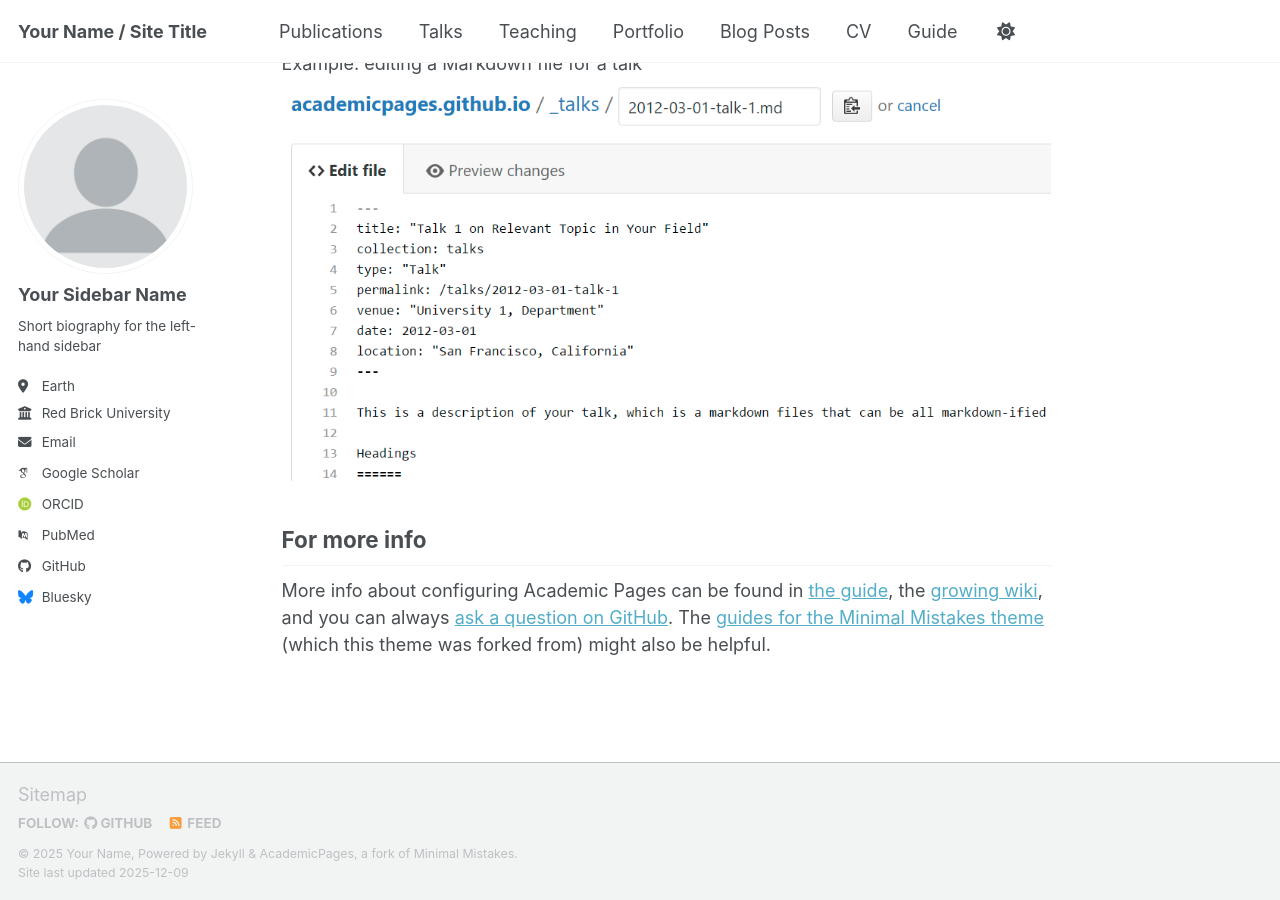
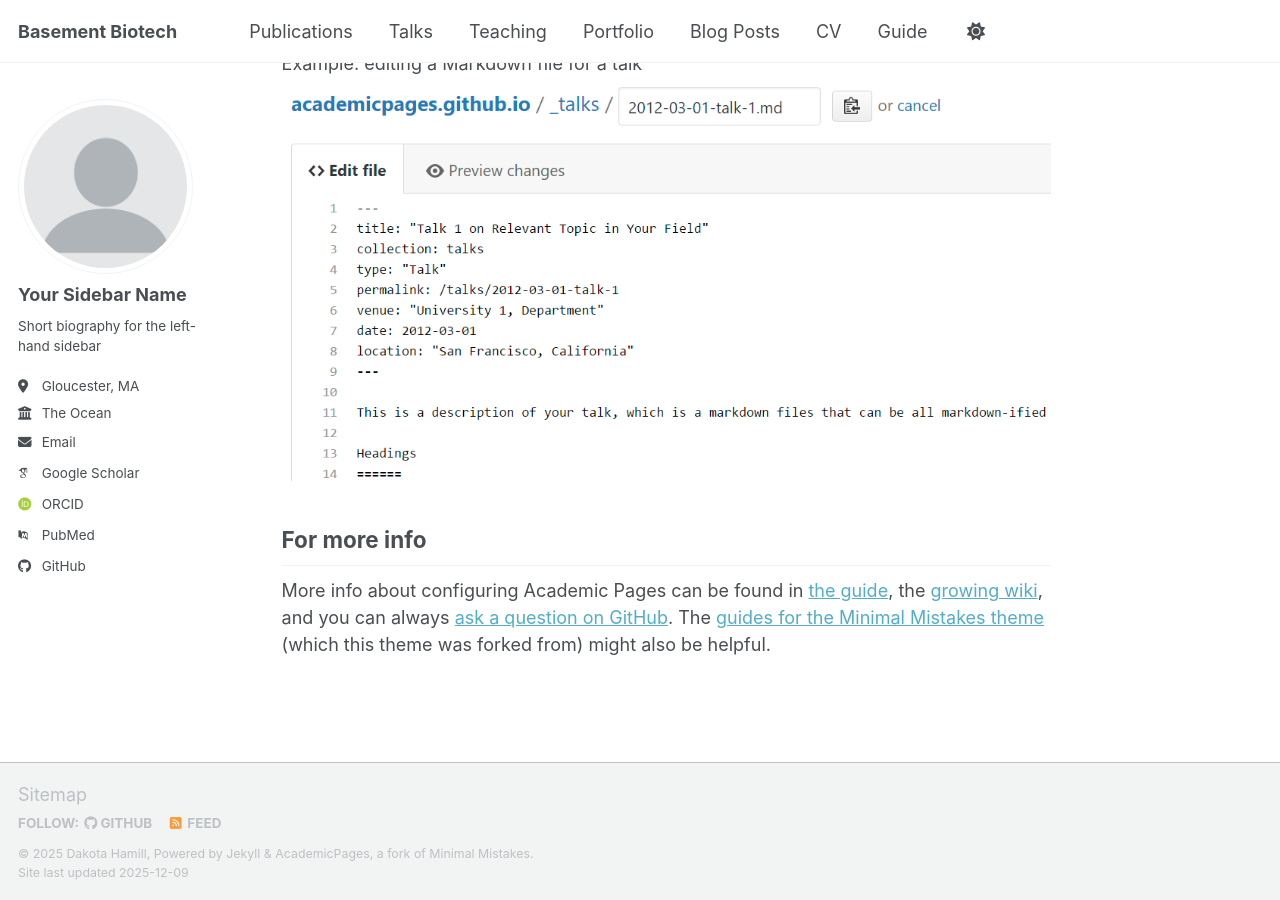
Before and after one commit to BasementBiotech/BasementBiotech.github.io, a Jekyll site: the page built from _pages/about.md, in a window 1280 px wide and 900 px high, scrolled down 2718 px. Built offline with Jekyll 4.4.1, drawn with Linux system fonts in a browser that asks for light colours; some web fonts are replaced; a script bundle is joined from its source files by our own code; library files that are not in the unit come from our copies.

Commit message:
Update _config.yml
1st

```diff
--- a/_config.yml
+++ b/_config.yml
@@ -9,10 +9,10 @@
 # Basic Site Settings
 locale                   : "en-US"
 site_theme               : "default" # Currently available options are "default", "air"
-title                    : "Your Name / Site Title"
+title                    : "Basement Biotech"
 title_separator          : "-"
-name                     : &name "Your Name"
-description              : &description "Your Name's academic portfolio"   # Update this with a general description of your site, this is the default if not overridden by a page
+name                     : &name "Dakota Hamill"
+description              : &description "Dakota's lil science page"   # Update this with a general description of your site, this is the default if not overridden by a page
 url                      : https://academicpages.github.io # The base hostname & protocol for your site e.g. "https://[your GitHub username].github.io",
                                                            # or if you already have some other page hosted on Github then use "https://[your GitHub username].github.io/[Your Repo Name]"
 baseurl                  : "" # the subpath of your site, e.g. "/blog"
@@ -27,8 +27,8 @@ author:
   name             : "Your Sidebar Name"
   pronouns         : # example: "she/her"
   bio              : "Short biography for the left-hand sidebar"
-  location         : "Earth"
-  employer         : "Red Brick University"
+  location         : "Gloucester, MA"
+  employer         : "The Ocean"
   uri              : # URL
   email            : "none@example.org"
 
@@ -51,13 +51,13 @@ author:
   bitbucket        : # Username - Update with your username on the site
   codepen          : # Username
   dribbble         : # Username
-  github           : "academicpages"
+  github           : "BasementBiotech"
   kaggle           : # Username
   stackoverflow    : # User number or user number and name (i.e., use "1" or "1/jeff-atwood")
 
   # Social media
   artstation       : # Username
-  bluesky          : "bsky.app" # Replace this with you Bluesky username
+  bluesky          : # Replace this with you Bluesky username
   facebook         : # Username
   flickr           : # Username
   foursquare       : # Username
```
